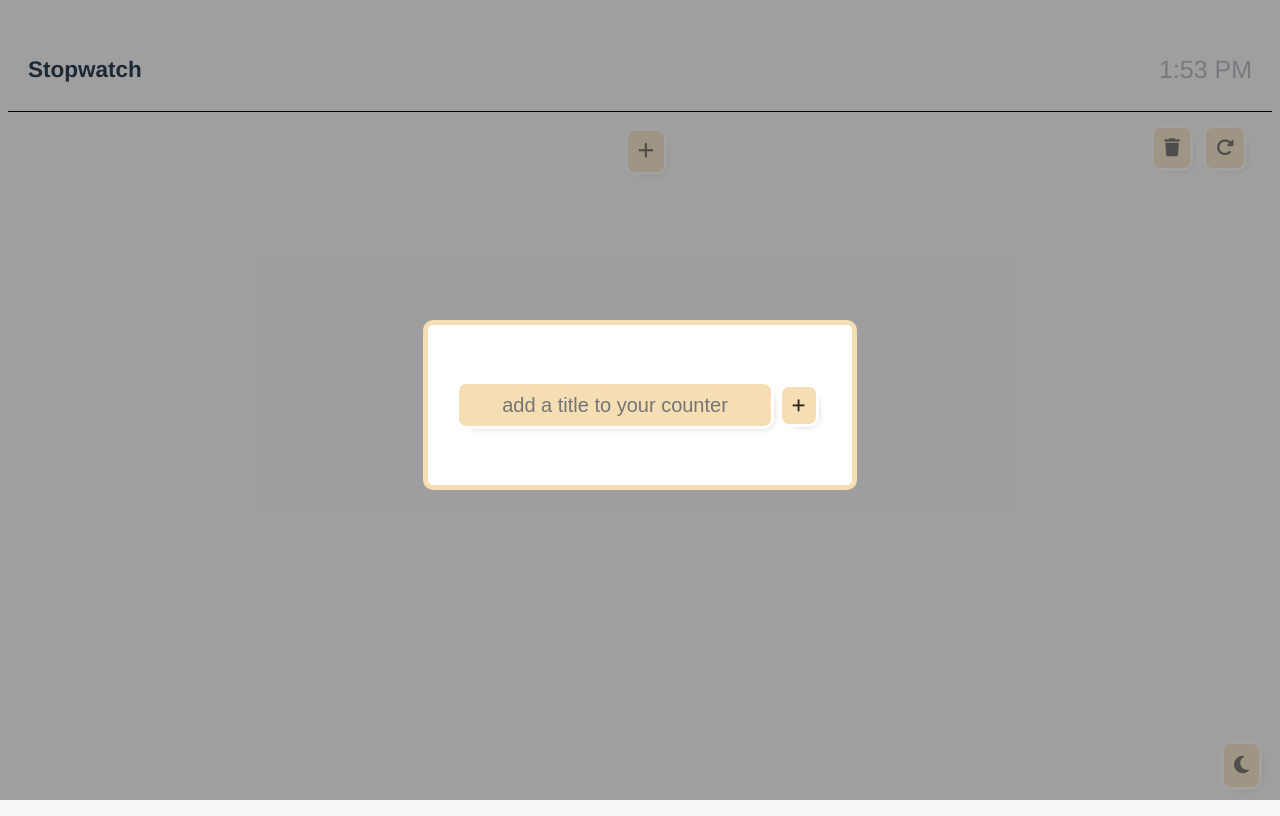
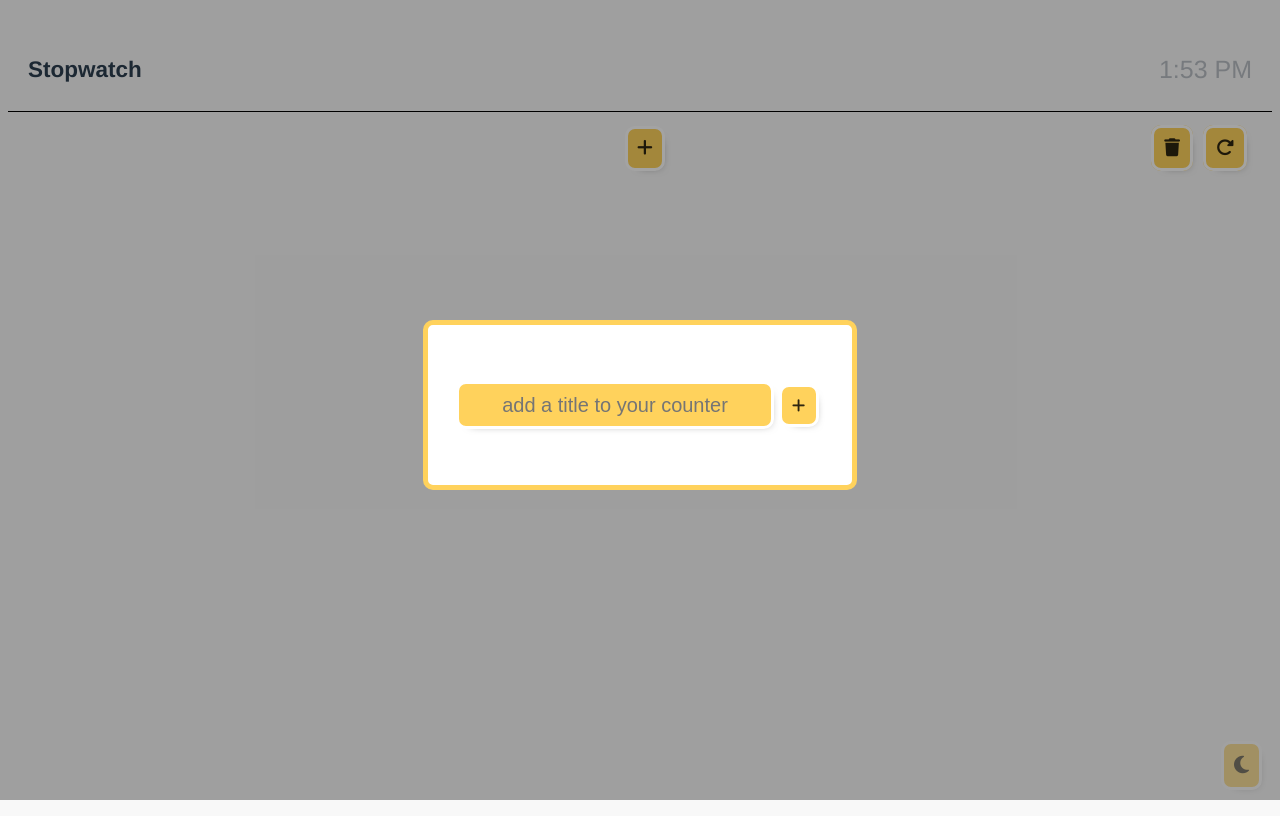
Before and after one commit to DamienLopvet/multiple-chronos, a Vue app: page / in a window 1280 px wide. Built offline with nearby package versions, Linux system fonts and the light colour scheme.

Commit message:
automatic update

```diff
--- a/public/index.html
+++ b/public/index.html
@@ -9,6 +9,7 @@
     <link rel="icon" href="<%= BASE_URL %>favicon.ico">
     <title>multiples-Chronos</title>
     <script src="https://kit.fontawesome.com/8aee3a2e1e.js" crossorigin="anonymous"></script>
+
     <body>
 
     <div id="app"></div>
--- a/src/assets/style.css
+++ b/src/assets/style.css
@@ -40,6 +40,7 @@
     border-bottom: 1px solid black;
     margin-bottom: 10px;
     padding-top: 30px;
+    position: relative;
 
 
 }
@@ -78,7 +79,7 @@
     box-shadow: 5px 5px 10px -10px #000000a6;
     margin:10px;
     opacity: 0.6;
-    background-color: wheat;
+    background-color: #FFD25C;
     transition: all 400ms;
 
 }
@@ -92,24 +93,24 @@
 }
 
 .add-counter-button {
-    opacity: 0.6;
+    opacity: 1;
     position: absolute;
-    top: 120px;
+    top: 118px;
     left: 50%;
     transform: translateX(-15px);
-    padding: 10px;
+    padding: 9px;
     font-size: large;
     border:3px solid white;
     border-radius: 10px;
     cursor: pointer;
     box-shadow: 5px 5px 10px -10px #000000a6;
-    background-color: wheat;
+    background-color: #FFD25C;
     transition: all 400ms;
 
 
 }
 .add-counter-button:hover {
-    opacity: 1;
+    opacity: 0,8;
     transition: all 400ms;
 }
 .manage-chronos{
@@ -123,19 +124,20 @@
 
 }
 .manage-chronos-icon{
-    opacity: 0.6;
+    opacity: 1;
     padding: 10px;
     margin-right:10px;
     border:3px solid white;
     border-radius: 10px;
     cursor: pointer;
     box-shadow: 5px 5px 10px -10px #000000a6;
-    background-color: wheat;
+    background-color: #FFD25C;
+
     transition: all 400ms;
 
 }
 .manage-chronos-icon:hover{
-opacity: 1;
+opacity: 0.8;
 transition: all 400ms;
 }
 .add-counter-button:hover {
@@ -161,7 +163,7 @@
     margin: auto;
     padding: 0 20px;
     border-radius: 10px;
-    border:5px solid wheat;
+    border:5px solid #FFD25C;
     min-height: 130px;
 }
 .edit-chrono-title{
@@ -239,16 +241,19 @@
     padding:10px;
     border:3px solid white;
     border-radius: 10px;
-    background-color: wheat;
+    background-color: #FFD25C;
     margin:5px;
     box-shadow: 5px 5px 10px -10px #000000a6;
     cursor: pointer;
     height: 43px;
     width: 40px;
+    transition: all 400ms;
+
 
 }
 .modal-submit:hover{
-    opacity: 0.9;
+    opacity: 0.8;
+    transition: all 400ms;
 
 }
 .modal .create-chrono input, .color-picker, .edit-chrono-title input{
@@ -256,7 +261,7 @@
     border-radius: 10px;
     border: 3px solid white;
     box-shadow: 5px 5px 10px -10px #000000a6;
-    background-color: wheat;
+    background-color: #FFD25C;
     font-size: 20px;
     text-align:center ;
     width: 80%;
@@ -290,10 +295,7 @@
 
 
 }
-.chrono-card:hover {
-opacity: 0.9;
-transition: all 400ms   ;
-}
+
 
 .chrono-counter {
     position: relative;
@@ -442,6 +444,31 @@
     left: calc(50% - 5px);
     transform-origin: center;
 }
+audio{
+    transform: scale(0.6) translateY(130px);
+    transform-origin: left;
+    inset: 0;
+    position: absolute;
+    border-top-right-radius: 10px;
+    border-top:1px solid white;
+    border-right:1px solid white;
+    width:170px;
+    height: 30px;
+
+}
+audio::-webkit-media-controls-timeline {
+    border-radius: 0px;
+  }
+
+audio::-webkit-media-controls-panel {
+    -webkit-justify-content: center;
+    height: 30px;
+  }
+  audio::-webkit-media-controls-panel {
+    background-color: #eb2121ee;
+    border-radius: 5px;
+  }
+
 @keyframes animateDiv{
     0%{opacity: 0.3;}
     100%{
--- a/vue.config.js
+++ b/vue.config.js
@@ -1,4 +1,6 @@
 
 module.exports = {
-  publicPath:'/'
+  publicPath: process.env.NODE_ENV === 'production'
+    ? '/multiple-chronos/'
+    : '/'
 }
```
Also changed, not shown: 2 other files (tests, documents, lock files or other folders).
